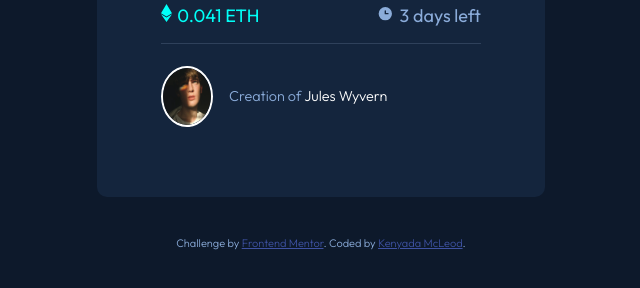
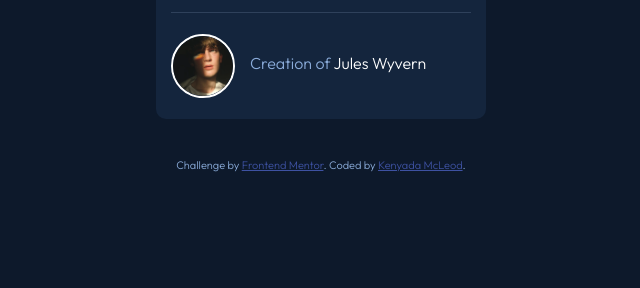
Before and after one commit to kjm2023/fm-nft-preview-card-component-main, a plain HTML site: page index.html in a window 1280 px wide. Shown: the part 546-834 px from the top of the page, without its empty margins (319-959 px from the left). After the commit the page ends 800 px from the top, so only its background shows below. Drawn offline with Linux system fonts and the light colour scheme.

Commit message:
Update CSS
Fixed widths added to main and media queries removed

```diff
--- a/styles.css
+++ b/styles.css
@@ -37,13 +37,13 @@ body {
 
 main {
     background-color: var(--very-dark-blue-card);
-    max-width: 70%;
+    max-width: 300px;
     margin: 0 auto;
     border-radius: 10px;
     display: flex;
     flex-direction: column;
     justify-content: center;
-    padding: 5%;
+    padding: 15px;
 }
 
 .primaryimagecontainer {
@@ -60,7 +60,6 @@ main {
 .primaryimagecontainer div {
     border-radius: 10px;
     min-width: 100%;
-    /* padding: 42%; */
     min-height: 100%;
     position: absolute;
     top: 0;
@@ -161,30 +160,3 @@ footer {
 .attribution a {
     color: var(--cyan);
 }
-
-/* Media Queries */
-
-@media screen and (min-width: 768px) {
-
-    main {
-        max-width: 33%;
-    }
-
-    .creator img{
-        width: 15%;
-        border: 2px solid white;
-        border-radius: 50%;
-        margin-right: 5%;
-    }
-
-    .creator p {
-        font-size: .9rem;
-    }
-}
-
-@media screen and (min-width: 1024px) {
-
-    main {
-        max-width: 25%;
-    }
-}
```
